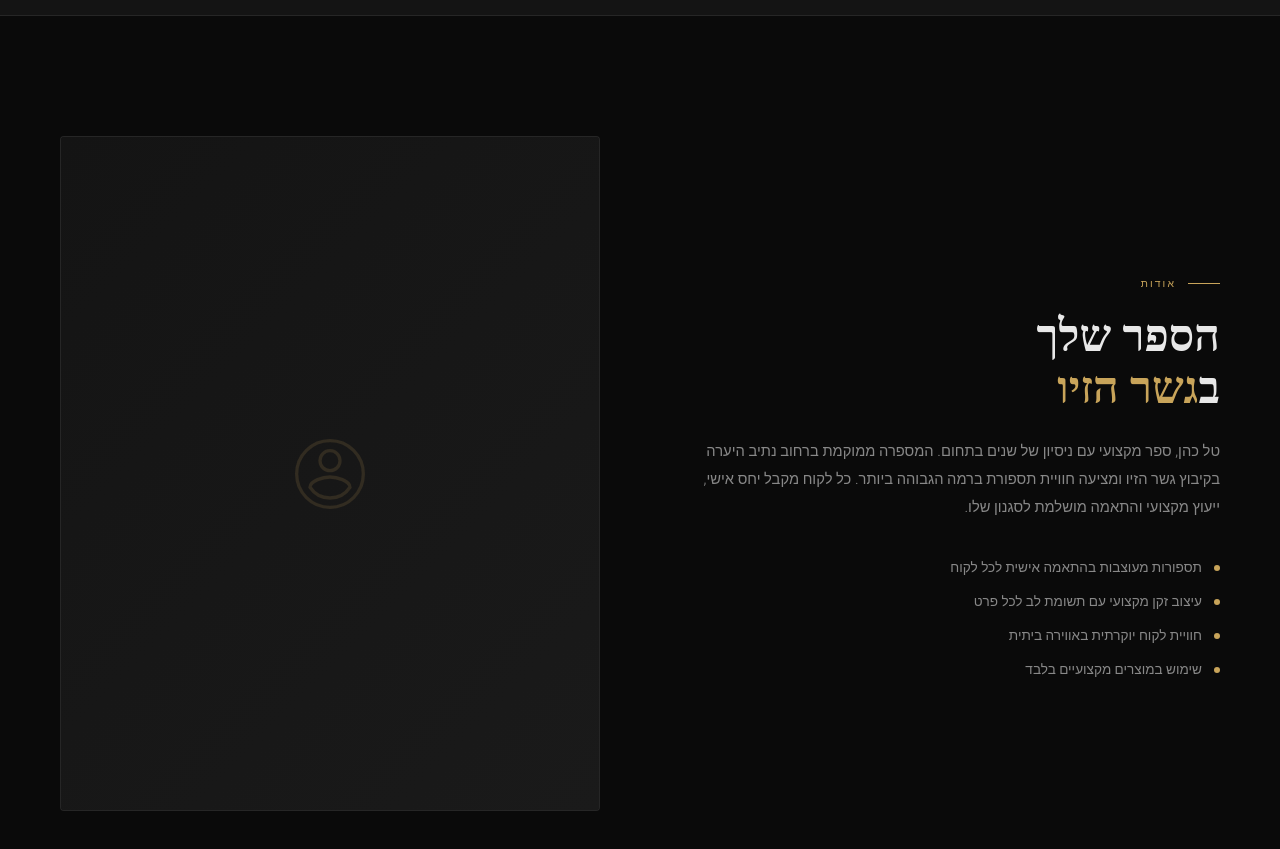
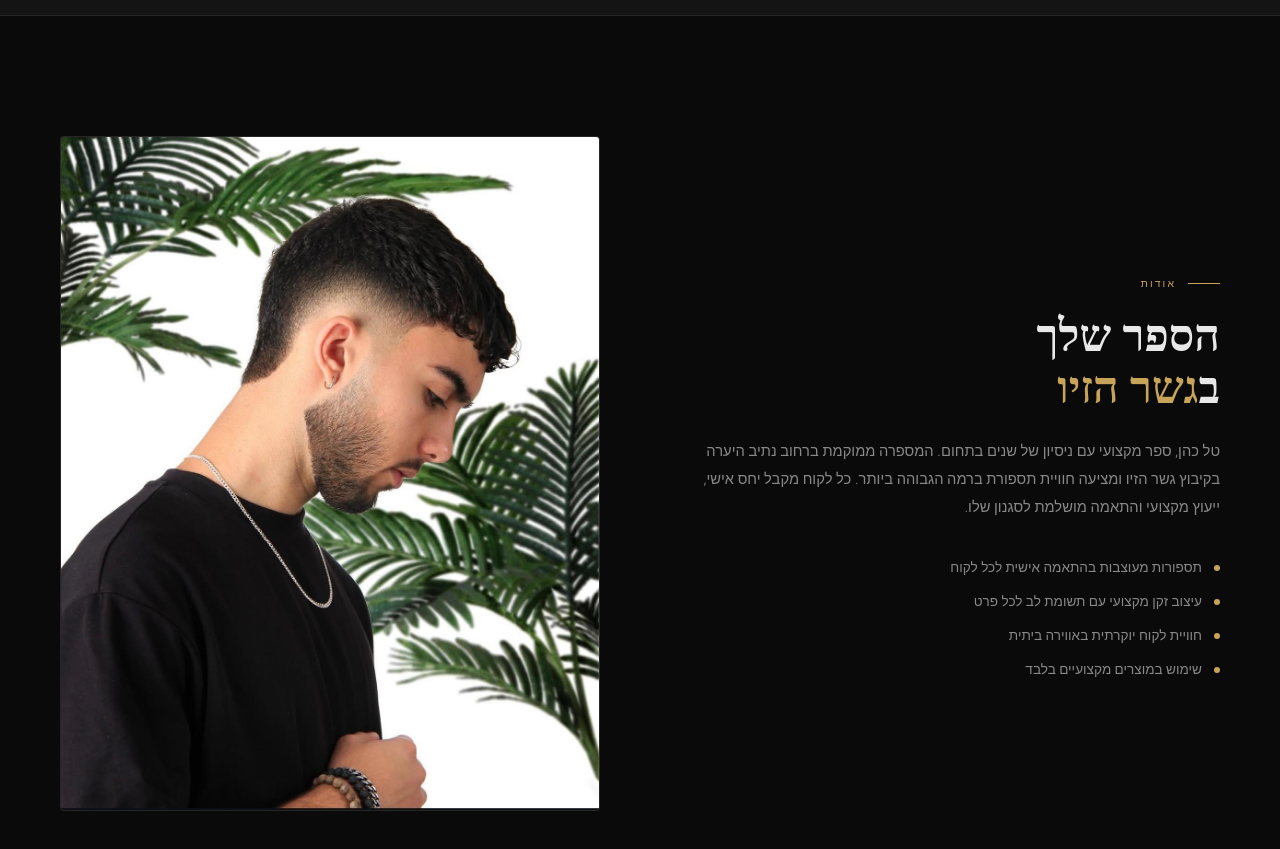
Before and after one commit to asaf30213/tal-barber, a React (Vite) app: page / in a window 1280 px wide. Shown: the part 840-1689 px from the top of the page. Built offline with nearby package versions, Linux system fonts and the light colour scheme; a web font is replaced by a local one.

Commit message:
Add Tal photo to about section

```diff
--- a/src/components/About.jsx
+++ b/src/components/About.jsx
@@ -43,11 +43,11 @@ export default function About() {
           </div>
         </div>
         <div className="about-image">
-          <div className="about-image-placeholder">
-            <svg width="80" height="80" viewBox="0 0 24 24" fill="none" stroke="rgba(200,164,90,0.15)" strokeWidth="1">
-              <path d="M12 2C6.48 2 2 6.48 2 12s4.48 10 10 10 10-4.48 10-10S17.52 2 12 2zm0 3c1.66 0 3 1.34 3 3s-1.34 3-3 3-3-1.34-3-3 1.34-3 3-3zm0 14.2c-2.5 0-4.71-1.28-6-3.22.03-1.99 4-3.08 6-3.08 1.99 0 5.97 1.09 6 3.08-1.29 1.94-3.5 3.22-6 3.22z"/>
-            </svg>
-          </div>
+          <img
+            src={`${import.meta.env.BASE_URL}tal-about.jpg`}
+            alt="Tal Cohen"
+            style={{ width: '100%', height: '100%', objectFit: 'cover' }}
+          />
         </div>
       </div>
     </section>
```
Also changed, not shown: public/tal-about.jpg (added).
